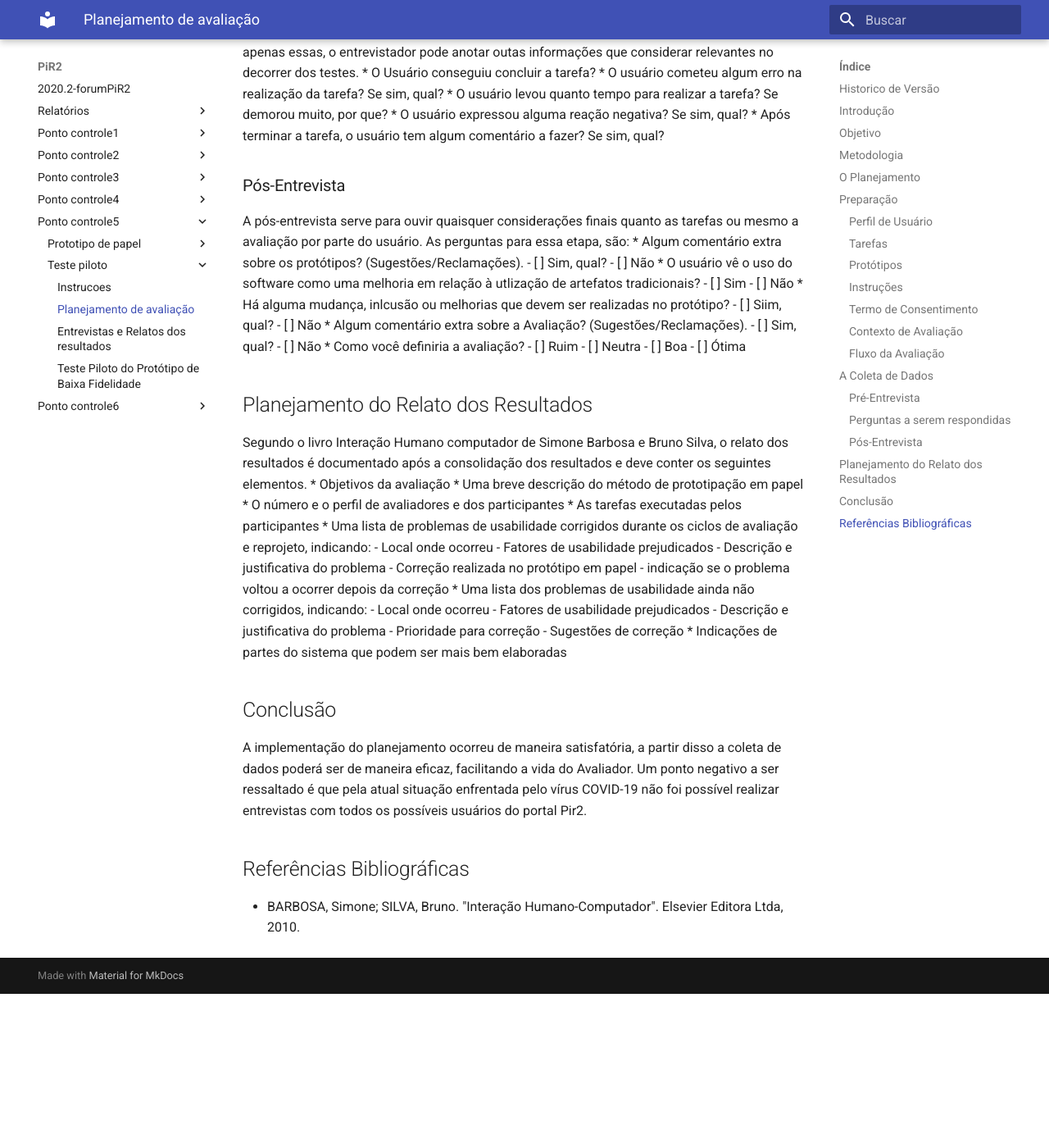
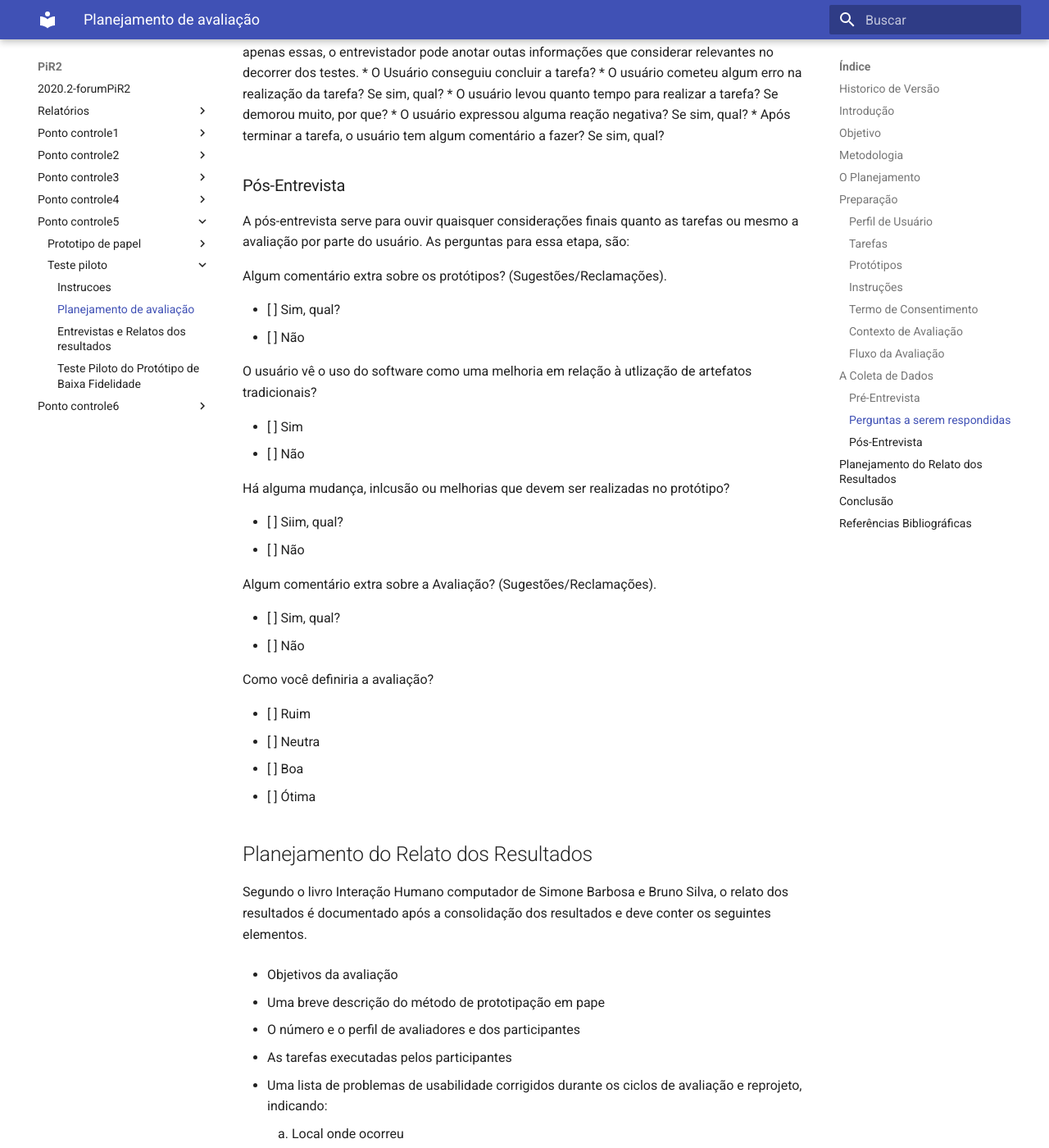
Before and after one commit to liversonp/2020.2-forumPiR2, an MkDocs documentation site: the page built from docs/ponto_controle5/teste_piloto/planejamento_da_avaliacao.md, in a window 1280 px wide and 1400 px high, scrolled down 4612 px. Shown: the whole window at 82% size. Built offline with MkDocs 1.6.1 and Material for MkDocs 9.7.7, drawn with Linux system fonts in a browser that asks for light colours; before the commit the page ends 5824 px from its top, so only the background shows below that; some of the changed lines change nothing that is shown; some of the changed text lies outside the part shown.

Commit message:
Update planejamento_da_avaliacao.md

```diff
--- a/docs/ponto_controle5/teste_piloto/planejamento_da_avaliacao.md
+++ b/docs/ponto_controle5/teste_piloto/planejamento_da_avaliacao.md
@@ -141,42 +141,61 @@
 
 ### Pós-Entrevista
 A pós-entrevista serve para ouvir quaisquer considerações finais quanto as tarefas ou mesmo a avaliação por parte do usuário. As perguntas para essa etapa, são:
-* Algum comentário extra sobre os protótipos? (Sugestões/Reclamações).
-- [ ] Sim, qual?
-- [ ] Não
-* O usuário vê o uso do software como uma melhoria em relação à utlização de artefatos tradicionais?
-- [ ] Sim
-- [ ] Não
-* Há alguma mudança, inlcusão ou melhorias que devem ser realizadas no protótipo?
-- [ ] Siim, qual?
-- [ ] Não
-* Algum comentário extra sobre a Avaliação? (Sugestões/Reclamações).
-- [ ] Sim, qual?
-- [ ] Não
-* Como você definiria a avaliação?
-- [ ] Ruim
-- [ ] Neutra
-- [ ] Boa
-- [ ] Ótima
+
+Algum comentário extra sobre os protótipos? (Sugestões/Reclamações).
+
+* [ ] Sim, qual?
+* [ ] Não
+
+O usuário vê o uso do software como uma melhoria em relação à utlização de artefatos tradicionais?
+
+* [ ] Sim
+* [ ] Não
+
+Há alguma mudança, inlcusão ou melhorias que devem ser realizadas no protótipo?
+
+* [ ] Siim, qual?
+* [ ] Não
+
+Algum comentário extra sobre a Avaliação? (Sugestões/Reclamações).
+
+* [ ] Sim, qual?
+* [ ] Não
+
+Como você definiria a avaliação?
+
+* [ ] Ruim
+* [ ] Neutra
+* [ ] Boa
+* [ ] Ótima
 
 ## Planejamento do Relato dos Resultados
 Segundo o livro Interação Humano computador de Simone Barbosa e Bruno Silva, o relato dos resultados é documentado após a consolidação dos resultados e deve conter os seguintes elementos.
+
 * Objetivos da avaliação
-* Uma breve descrição do método de prototipação em papel
+
+* Uma breve descrição do método de prototipação em pape
+
 * O número e o perfil de avaliadores e dos participantes
+
 * As tarefas executadas pelos participantes
+
 * Uma lista de problemas de usabilidade corrigidos durante os ciclos de avaliação e reprojeto, indicando:
-    - Local onde ocorreu
-    - Fatores de usabilidade prejudicados
-    - Descrição e justificativa do problema
-    - Correção realizada no protótipo em papel
-    - indicação se o problema voltou a ocorrer depois da correção
+
+    1. Local onde ocorreu
+    2. Fatores de usabilidade prejudicados
+    3. Descrição e justificativa do problema
+    4. Correção realizada no protótipo em papel
+    5. indicação se o problema voltou a ocorrer depois da correção
+
 * Uma lista dos problemas de usabilidade ainda não corrigidos, indicando:
-    - Local onde ocorreu
-    - Fatores de usabilidade prejudicados
-    - Descrição e justificativa do problema
-    - Prioridade para correção
-    - Sugestões de correção
+
+    1. Local onde ocorreu
+    2. Fatores de usabilidade prejudicados
+    3. Descrição e justificativa do problema
+    4. Prioridade para correção
+    5. Sugestões de correção
+
 * Indicações de partes do sistema que podem ser mais bem elaboradas
 
 ## Conclusão
```
